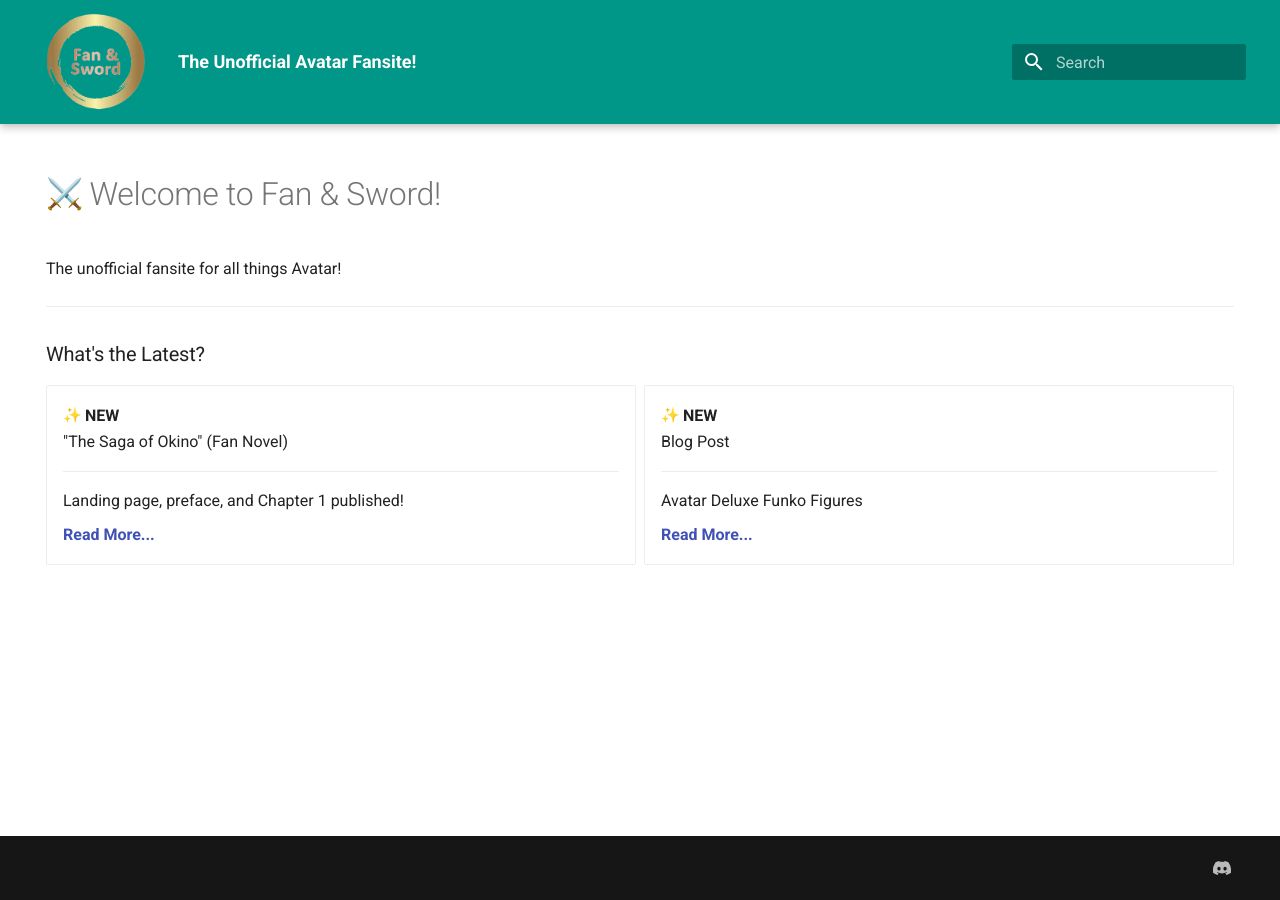
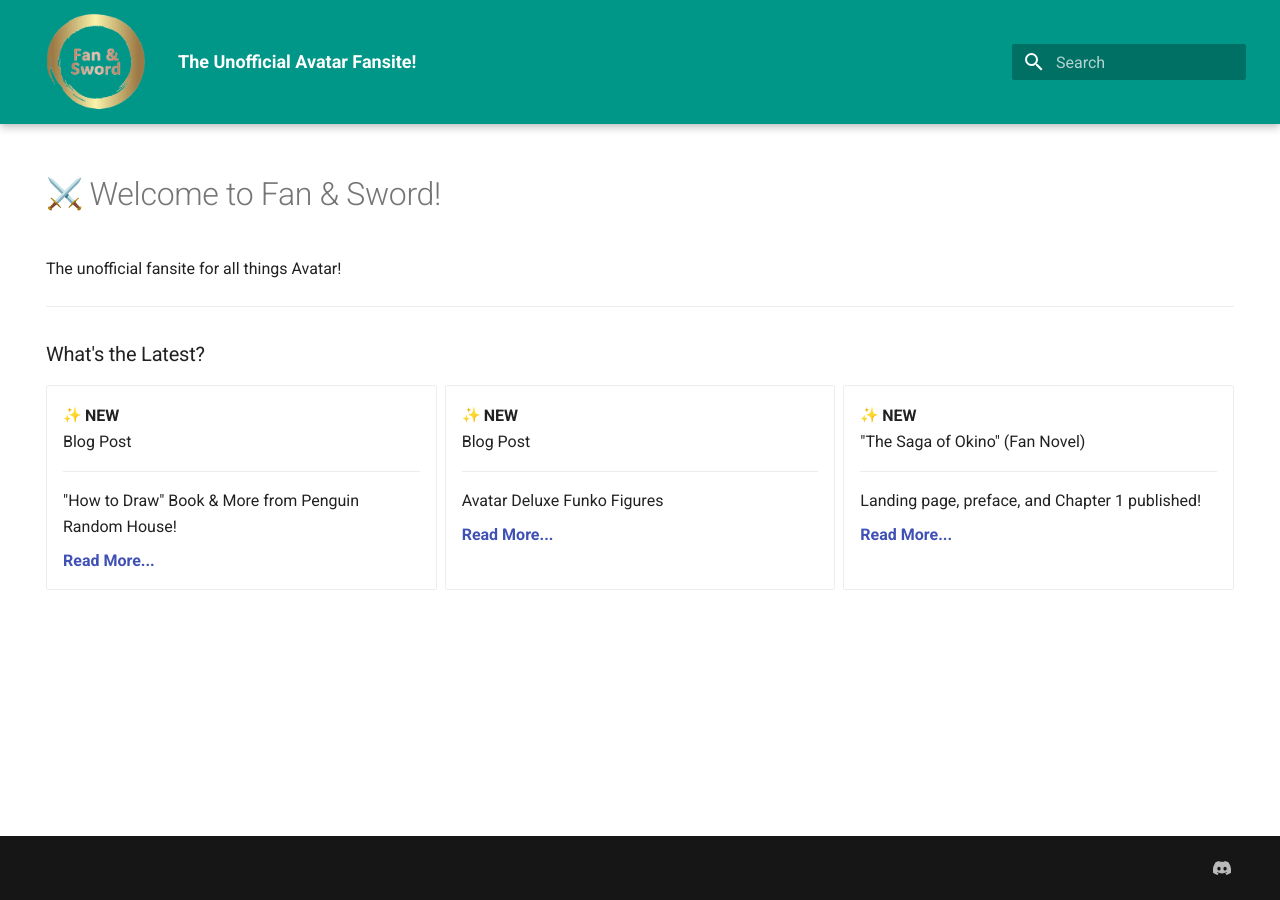
Before and after one commit to FanAndSwordGit/FanAndSwordFansite, an MkDocs documentation site: the page built from docs/index.md, in a window 1280 px wide. Built offline with MkDocs 1.6.1 and Material for MkDocs 9.7.7, drawn with Linux system fonts in a browser that asks for light colours; emoji names are drawn with the system emoji font.

Commit message:
Updating homepage with link to new blog post

```diff
--- a/docs/index.md
+++ b/docs/index.md
@@ -16,13 +16,13 @@ The unofficial fansite for all things Avatar!
 
 <div class="grid cards" markdown>
 
--   :sparkles: __NEW__{ .lg .middle } <br>"The Saga of Okino" (Fan Novel)
+-   :sparkles: __NEW__{ .lg .middle } <br>Blog Post
 
     ---
 
-    Landing page, preface, and Chapter 1 published!
+    "How to Draw" Book & More from Penguin Random House!
 
-    [__Read More...__](projects/fan-novel/index.md)
+    [__Read More...__](blog/posts/news-how-to-draw-book.md)
 
 -   :sparkles: __NEW__{ .lg .middle } <br>Blog Post
 
@@ -32,4 +32,12 @@ The unofficial fansite for all things Avatar!
 
     [__Read More...__](blog/posts/news-funko-deluxe.md)
 
+-   :sparkles: __NEW__{ .lg .middle } <br>"The Saga of Okino" (Fan Novel)
+
+    ---
+
+    Landing page, preface, and Chapter 1 published!
+
+    [__Read More...__](projects/fan-novel/index.md)
+
 </div>
```
